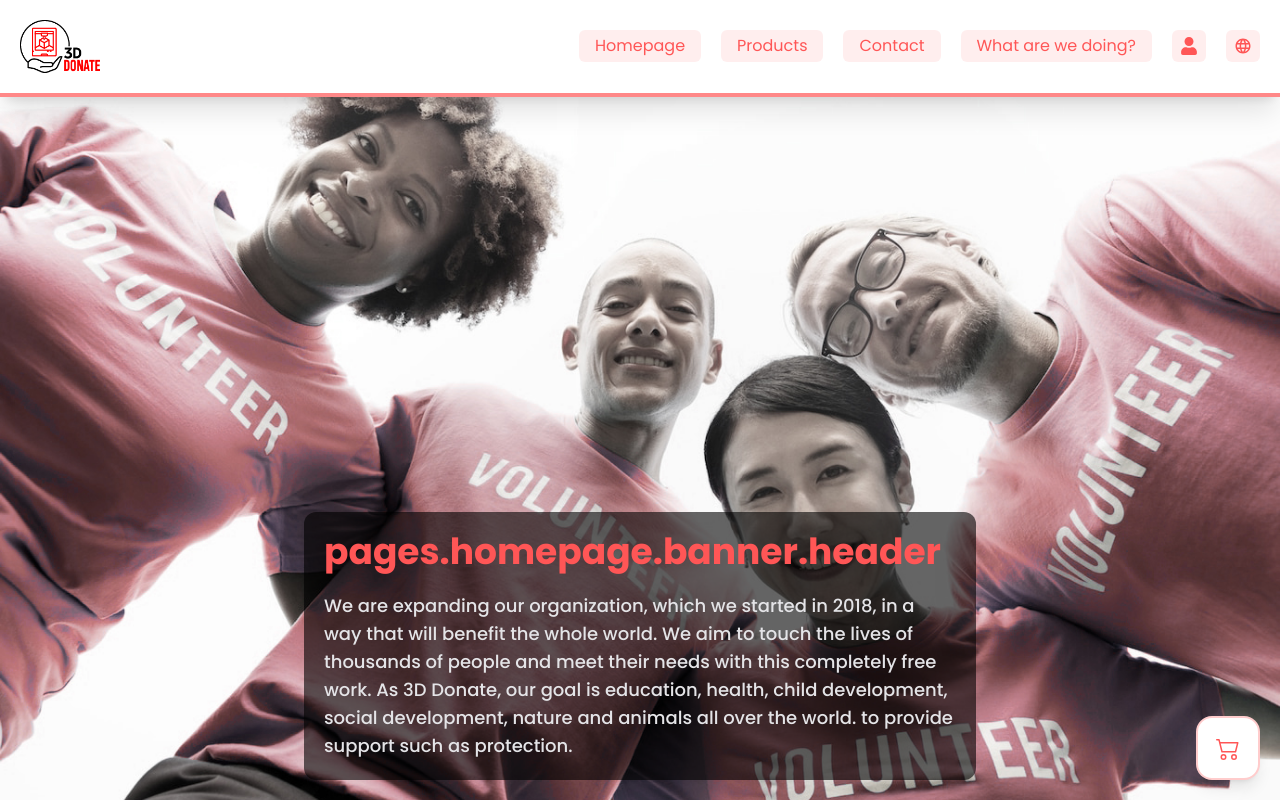
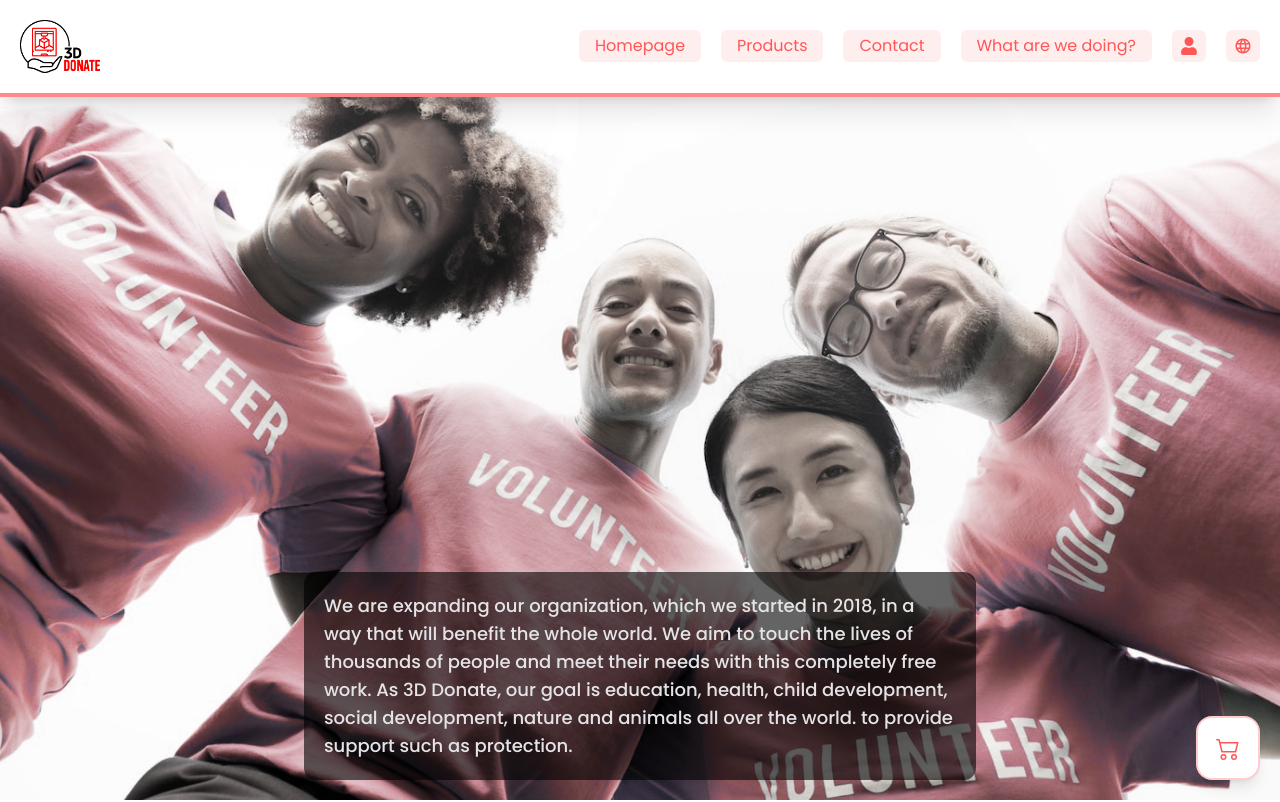
Before and after one commit to jaeger-dvlp/3d-donate-web, a React (Create React App) app: page / in a window 1280 px wide. Shown: the top 802 px of the page. Built offline with nearby package versions, Linux system fonts and the light colour scheme.

Commit message:
remove header & translate body

```diff
--- a/src/Pages/Homepage.jsx
+++ b/src/Pages/Homepage.jsx
@@ -16,9 +16,6 @@ export default function Homepage() {
       >
         <div className=" bg-black/60 backdrop-blur-xs w-full max-w-2xl rounded-xl gap-5 p-5 flex flex-wrap justify-start content-start">
           <div className="w-full p-0 grid grid-cols-1 gap-5 place-content-center place-items-start">
-            <h1 className="xl:text-4xl lg:text-4xl  text-3xl text-brand-red font-bold">
-              {t('pages.homepage.banner.header')}
-            </h1>
             <p className="text-zinc-200 w-full font-medium  xl:text-lg lg:text-lg text-md">
               {t('pages.homepage.banner.description')}
             </p>
```
